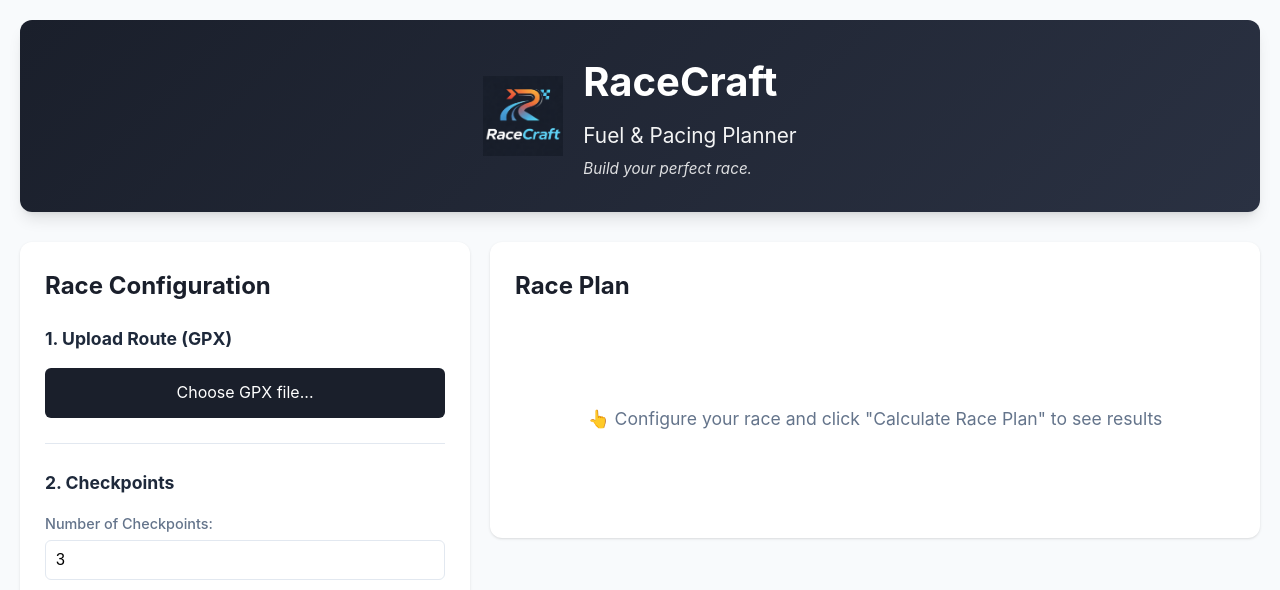
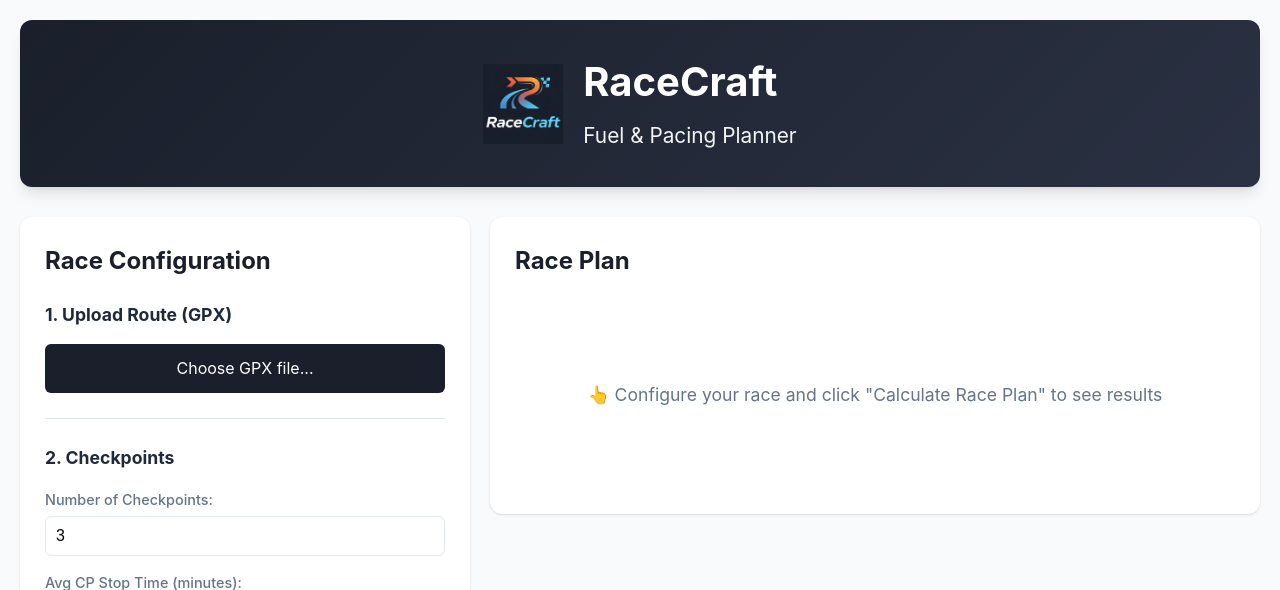
Before and after one commit to lennon101/RaceCraft, a Flask app: page / in a window 1280 px wide. Shown: the top 590 px of the page. Run offline with Flask 3, Linux system fonts and the light colour scheme.

Commit message:
feat: remove slogan from header for cleaner design

```diff
--- a/static/css/style.css
+++ b/static/css/style.css
@@ -70,12 +70,6 @@ header h2.subtitle {
     margin-bottom: 5px;
     font-weight: 400;
     opacity: 0.95;
-}
-
-.slogan {
-    font-size: 0.95rem;
-    opacity: 0.85;
-    font-style: italic;
 }
 
 .subtitle {
--- a/templates/index.html
+++ b/templates/index.html
@@ -16,7 +16,6 @@
                 <div class="header-text">
                     <h1>RaceCraft</h1>
                     <h2 class="subtitle">Fuel & Pacing Planner</h2>
-                    <p class="slogan">Build your perfect race.</p>
                 </div>
             </div>
         </header>
```
